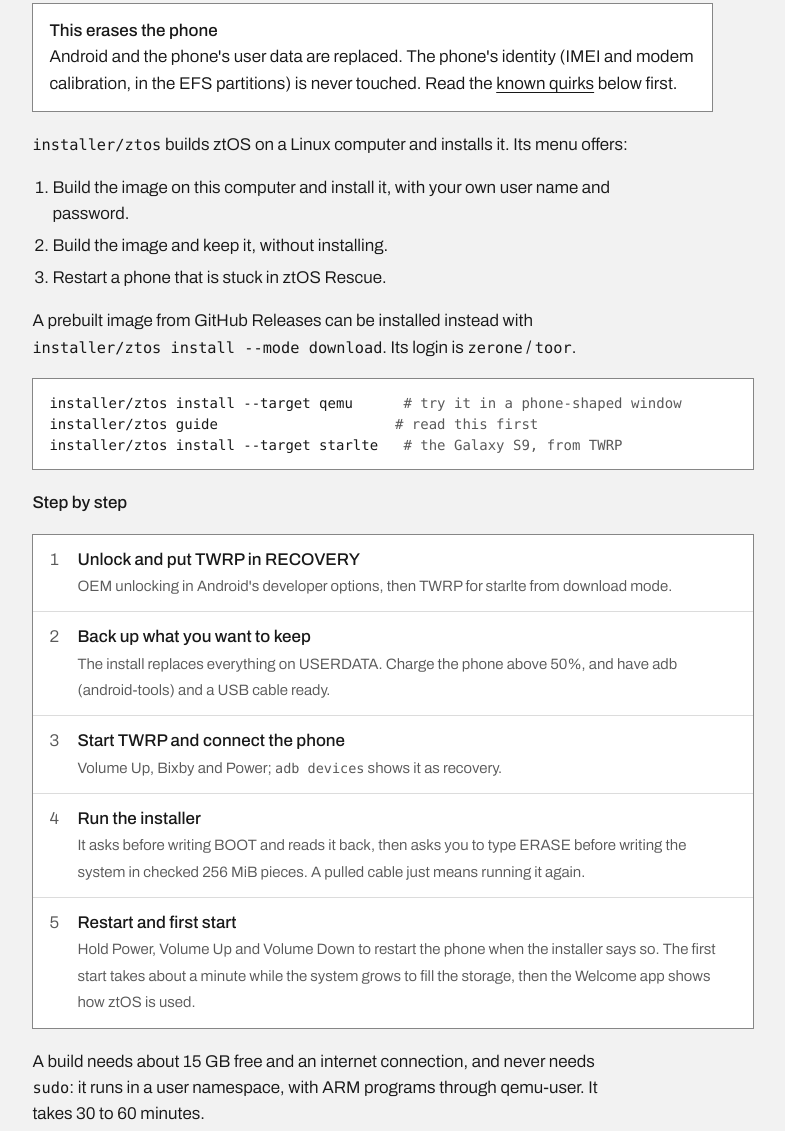
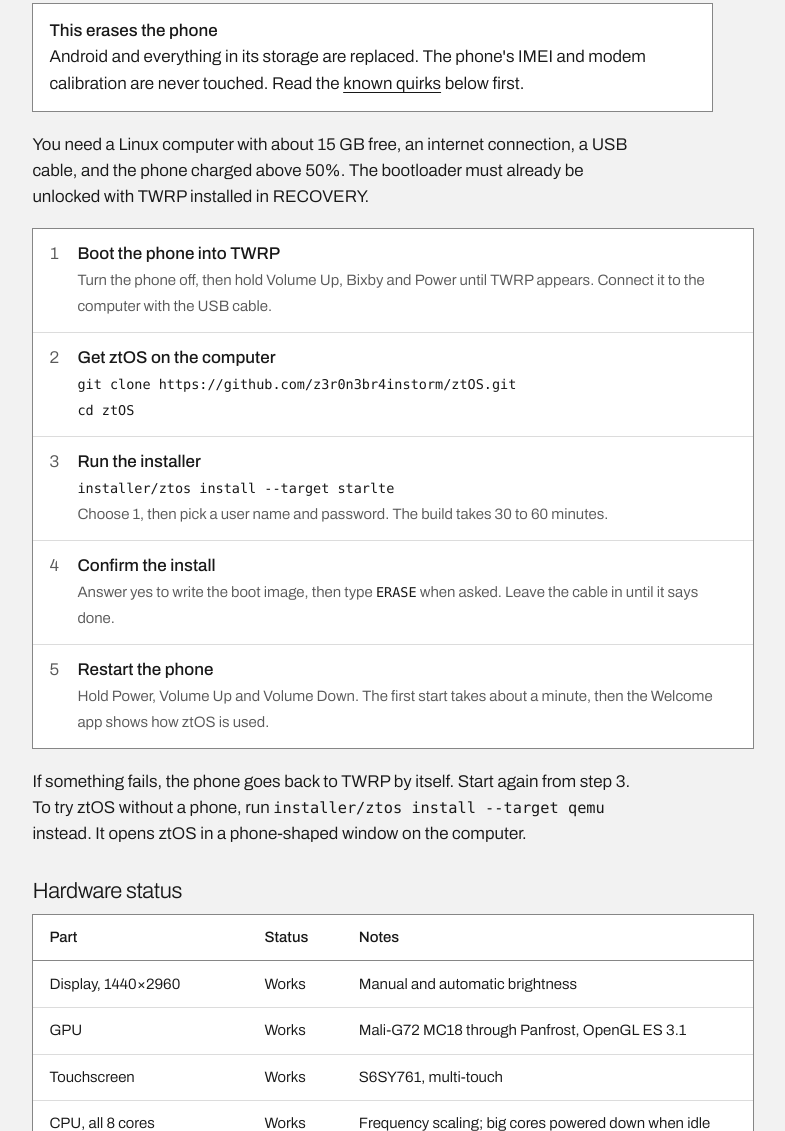
Before and after one commit to EaglesView/ztOS, a plain HTML site: page docs/index.html in a window 1280 px wide. Shown: the part 3774-4905 px from the top of the page, without its empty margins (486-1271 px from the left). Drawn offline with Linux system fonts and the light colour scheme.

Commit message:
Wiki: S9 install as five plain steps
Boot into TWRP, clone the repository, run the installer, confirm,
restart: each with its exact command.

```diff
--- a/docs/index.html
+++ b/docs/index.html
@@ -156,6 +156,7 @@
   .steps li div { padding: 0.75rem 1rem 0.75rem 0; }
   .steps li b { display: block; }
   .steps li span { color: var(--mute); font-size: 0.9375rem; }
+  .steps li span code { color: var(--ink); }
 
   /* Definition grid */
   .rules { display: grid; grid-template-columns: repeat(2, 1fr); border: 1px solid var(--line); background: var(--panel); margin: 0; }
@@ -393,27 +394,17 @@ ztos-sdk logs -f         <span class="c"># what it prints, on the phone</span></
         <h3 id="installing">Installing</h3>
         <div class="alert" role="note">
           <b>This erases the phone</b>
-          Android and the phone's user data are replaced. The phone's identity (IMEI and modem calibration, in the EFS partitions) is never touched. Read the <a href="#quirks">known quirks</a> below first.
+          Android and everything in its storage are replaced. The phone's IMEI and modem calibration are never touched. Read the <a href="#quirks">known quirks</a> below first.
         </div>
-        <p><code>installer/ztos</code> builds ztOS on a Linux computer and installs it. Its menu offers:</p>
-        <ol class="prose">
-          <li>Build the image on this computer and install it, with your own user name and password.</li>
-          <li>Build the image and keep it, without installing.</li>
-          <li>Restart a phone that is stuck in ztOS Rescue.</li>
+        <p>You need a Linux computer with about 15 GB free, an internet connection, a USB cable, and the phone charged above 50%. The bootloader must already be unlocked with TWRP installed in RECOVERY.</p>
+        <ol class="steps">
+          <li><div><b>Boot the phone into TWRP</b><span>Turn the phone off, then hold Volume Up, Bixby and Power until TWRP appears. Connect it to the computer with the USB cable.</span></div></li>
+          <li><div><b>Get ztOS on the computer</b><span><code>git clone https://github.com/z3r0n3br4instorm/ztOS.git</code><br><code>cd ztOS</code></span></div></li>
+          <li><div><b>Run the installer</b><span><code>installer/ztos install --target starlte</code><br>Choose 1, then pick a user name and password. The build takes 30 to 60 minutes.</span></div></li>
+          <li><div><b>Confirm the install</b><span>Answer yes to write the boot image, then type <code>ERASE</code> when asked. Leave the cable in until it says done.</span></div></li>
+          <li><div><b>Restart the phone</b><span>Hold Power, Volume Up and Volume Down. The first start takes about a minute, then the Welcome app shows how ztOS is used.</span></div></li>
         </ol>
-        <p>A prebuilt image from GitHub Releases can be installed instead with <code>installer/ztos install --mode download</code>. Its login is <code>zerone</code> / <code>toor</code>.</p>
-        <pre>installer/ztos install --target qemu      <span class="c"># try it in a phone-shaped window</span>
-installer/ztos guide                     <span class="c"># read this first</span>
-installer/ztos install --target starlte   <span class="c"># the Galaxy S9, from TWRP</span></pre>
-        <p><b>Step by step</b></p>
-        <ol class="steps">
-          <li><div><b>Unlock and put TWRP in RECOVERY</b><span>OEM unlocking in Android's developer options, then TWRP for starlte from download mode.</span></div></li>
-          <li><div><b>Back up what you want to keep</b><span>The install replaces everything on USERDATA. Charge the phone above 50%, and have adb (android-tools) and a USB cable ready.</span></div></li>
-          <li><div><b>Start TWRP and connect the phone</b><span>Volume Up, Bixby and Power; <code>adb devices</code> shows it as recovery.</span></div></li>
-          <li><div><b>Run the installer</b><span>It asks before writing BOOT and reads it back, then asks you to type ERASE before writing the system in checked 256 MiB pieces. A pulled cable just means running it again.</span></div></li>
-          <li><div><b>Restart and first start</b><span>Hold Power, Volume Up and Volume Down to restart the phone when the installer says so. The first start takes about a minute while the system grows to fill the storage, then the Welcome app shows how ztOS is used.</span></div></li>
-        </ol>
-        <p>A build needs about 15 GB free and an internet connection, and never needs <code>sudo</code>: it runs in a user namespace, with ARM programs through qemu-user. It takes 30 to 60 minutes.</p>
+        <p>If something fails, the phone goes back to TWRP by itself. Start again from step 3. To try ztOS without a phone, run <code>installer/ztos install --target qemu</code> instead. It opens ztOS in a phone-shaped window on the computer.</p>
 
         <h3 id="hardware">Hardware status</h3>
         <div class="table-scroll">
```
